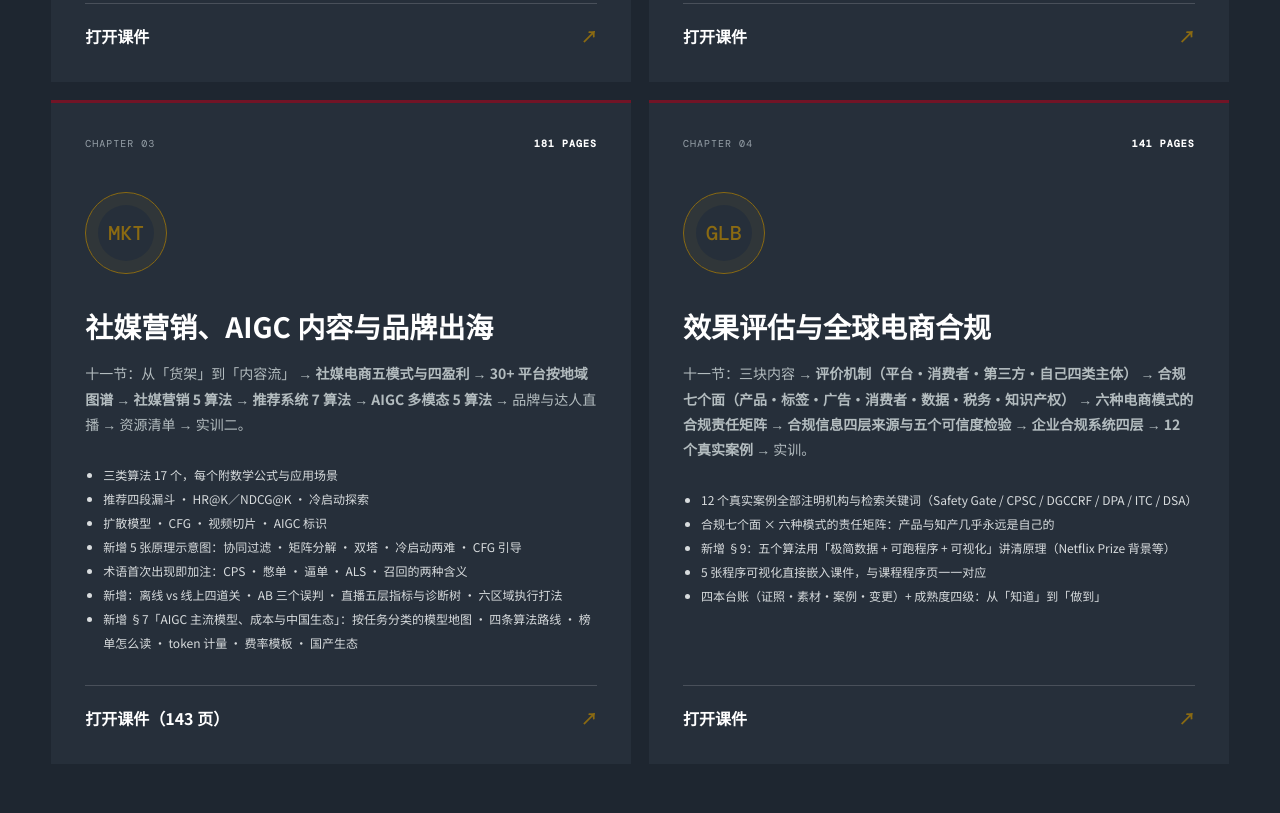
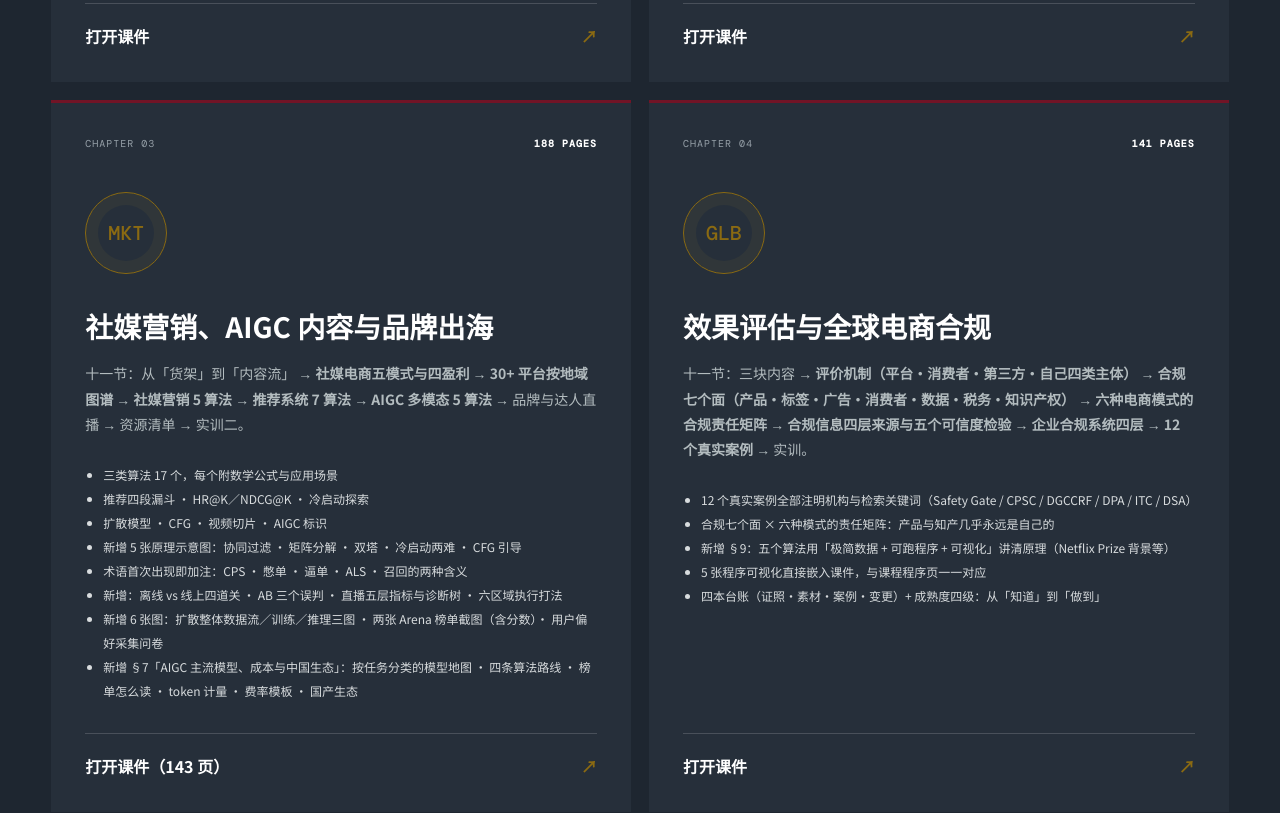
Before and after one commit to elysium4eva/elysium4eva.github.io, a plain HTML site: page index.html in a window 1280 px wide. Shown: the part 7077-7890 px from the top of the page. Drawn offline with nearby package versions, Linux system fonts and the light colour scheme.

Commit message:
Update Module 5 Chapter 3 card to 188 pages

```diff
--- a/index.html
+++ b/index.html
@@ -232,12 +232,13 @@
           <a href="courseware/module-5-ch2-selection-review-content.pdf" target="_blank">打开课件 <span>↗</span></a>
         </article>
         <article class="chapter-card">
-          <div class="chapter-top"><span>CHAPTER 03</span><b>181 PAGES</b></div>
+          <div class="chapter-top"><span>CHAPTER 03</span><b>188 PAGES</b></div>
           <div class="chapter-icon" aria-hidden="true">MKT</div>
           <h3>社媒营销、AIGC 内容与品牌出海</h3>
           <p>十一节：从「货架」到「内容流」 → <strong>社媒电商五模式与四盈利</strong> → <strong>30+ 平台按地域图谱</strong> → <strong>社媒营销 5 算法</strong> → <strong>推荐系统 7 算法</strong> → <strong>AIGC 多模态 5 算法</strong> → 品牌与达人直播 → 资源清单 → 实训二。</p>
           <ul><li>三类算法 17 个，每个附数学公式与应用场景</li><li>推荐四段漏斗 · HR@K／NDCG@K · 冷启动探索</li><li>扩散模型 · CFG · 视频切片 · AIGC 标识</li><li>新增 5 张原理示意图：协同过滤 · 矩阵分解 · 双塔 · 冷启动两难 · CFG 引导</li><li>术语首次出现即加注：CPS · 憋单 · 逼单 · ALS · 召回的两种含义</li>
           <li>新增：离线 vs 线上四道关 · AB 三个误判 · 直播五层指标与诊断树 · 六区域执行打法</li>
+          <li>新增 6 张图：扩散整体数据流／训练／推理三图 · 两张 Arena 榜单截图（含分数）· 用户偏好采集问卷</li>
           <li>新增 §7「AIGC 主流模型、成本与中国生态」：按任务分类的模型地图 · 四条算法路线 · 榜单怎么读 · token 计量 · 费率模板 · 国产生态</li></ul>
           <a href="courseware/module-5-ch3-social-aigc-brand.pdf" target="_blank">打开课件（143 页）<span>↗</span></a>
         </article>
```
